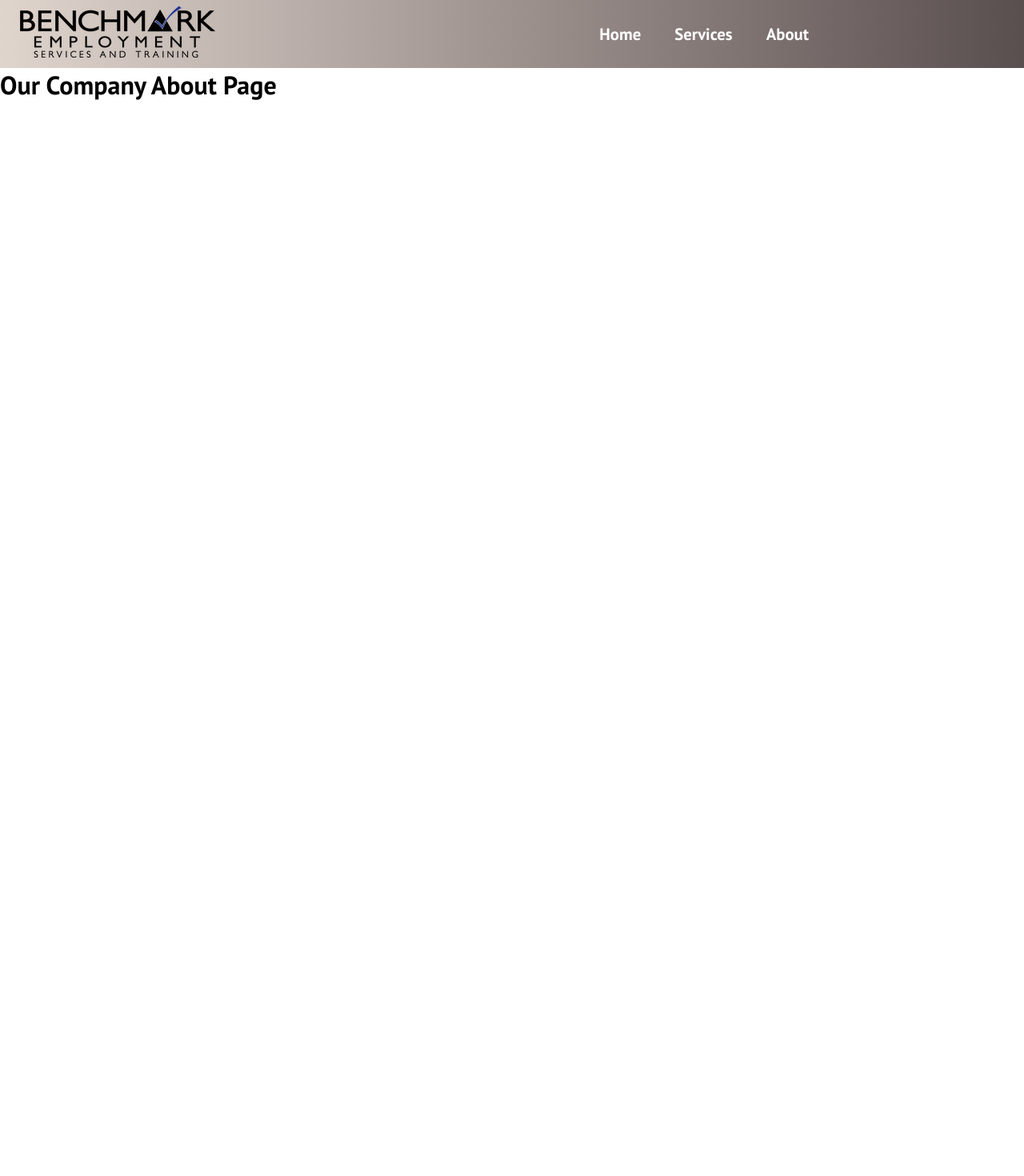
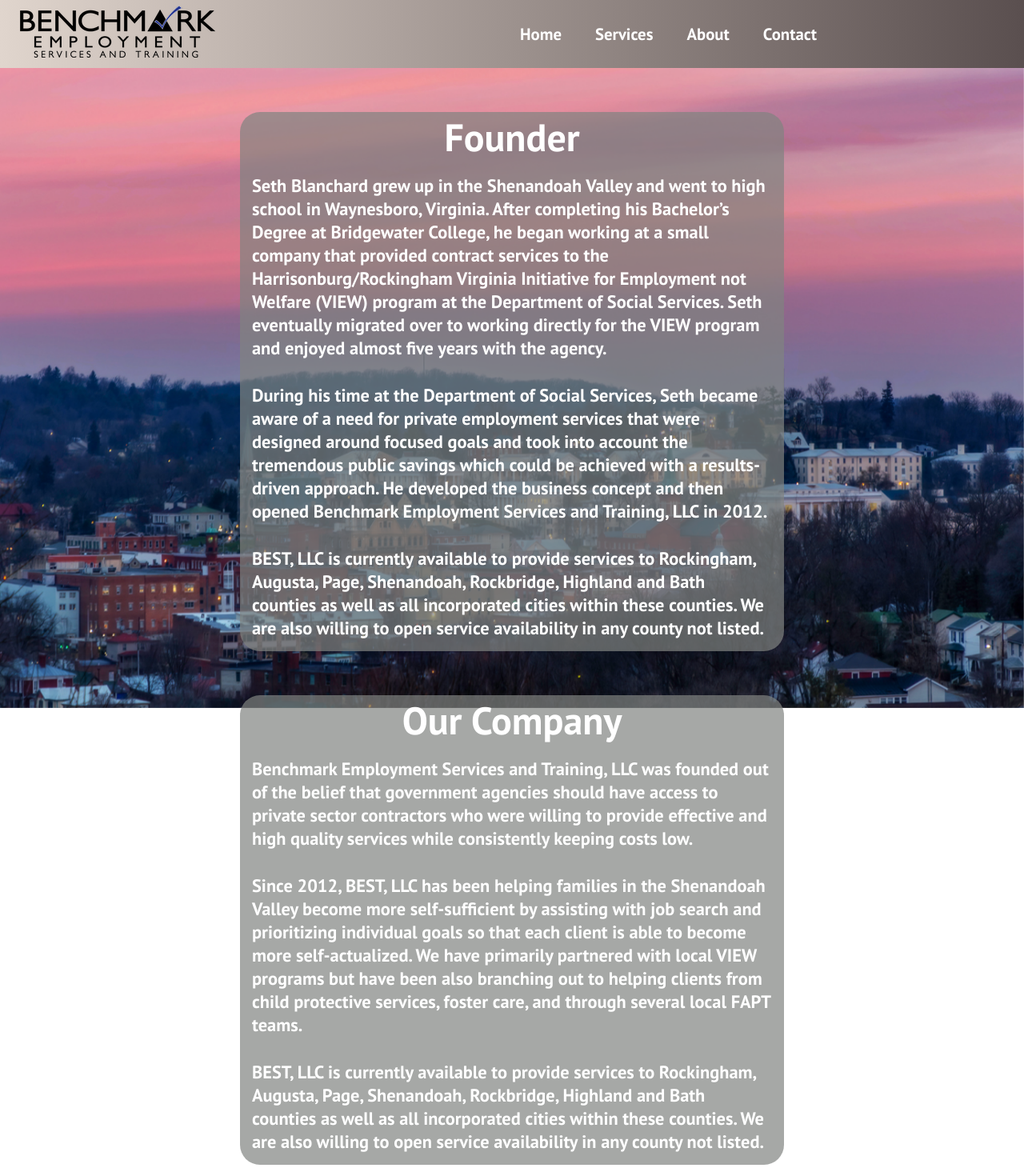
Before and after one commit to nsethblanchard/benchmark-update, a React (Create React App) app: page /about in a window 1280 px wide. Shown: the top 1470 px of the page at 80% size. Before the commit the page ends 800 px from the top, so only its background shows below. Built offline with nearby package versions, Linux system fonts and the light colour scheme.

Commit message:
About, Services, and Contact mostly done

```diff
--- a/src/App.js
+++ b/src/App.js
@@ -4,6 +4,7 @@
 import Home from "./components/pages/Home";
 import About from "./components/pages/About";
 import Services from "./components/pages/Services";
+import Contact from "./components/pages/Contact";
 
 function App() {
   return (
@@ -14,6 +15,7 @@
           <Route path="/" exact element={<Home />} />
           <Route path="/about" element={<About />} />
           <Route path="/services" element={<Services />} />
+          <Route path="/contact-us" element={<Contact />} />
         </Routes>
       </Router>
     </>
--- a/src/components/Navbar.js
+++ b/src/components/Navbar.js
@@ -42,6 +42,14 @@
                 About
               </Link>
             </li>
+            <li className="nav-item">
+              <Link
+                to="/contact-us"
+                className="nav-links"
+                onClick={closeMobileMenu}>
+                Contact
+              </Link>
+            </li>
           </ul>
         </div>
       </nav>
--- a/src/components/pages/About.js
+++ b/src/components/pages/About.js
@@ -2,9 +2,65 @@
 
 function About() {
   return (
-    <div>
-      <h1>Our Company About Page</h1>
-    </div>
+    <>
+      <div>
+        <img
+          className="staunton"
+          src="/images/Staunton.jpg"
+          alt="Staunton city"
+        />
+      </div>
+      <div className="page_content">
+        <h1 className="title">Founder</h1>
+        <p className="mission">
+          Seth Blanchard grew up in the Shenandoah Valley and went to high
+          school in Waynesboro, Virginia. After completing his Bachelor’s Degree
+          at Bridgewater College, he began working at a small company that
+          provided contract services to the Harrisonburg/Rockingham Virginia
+          Initiative for Employment not Welfare (VIEW) program at the Department
+          of Social Services. Seth eventually migrated over to working directly
+          for the VIEW program and enjoyed almost five years with the agency.
+        </p>
+        <p className="mission">
+          During his time at the Department of Social Services, Seth became
+          aware of a need for private employment services that were designed
+          around focused goals and took into account the tremendous public
+          savings which could be achieved with a results-driven approach. He
+          developed the business concept and then opened Benchmark Employment
+          Services and Training, LLC in 2012.
+        </p>
+        <p className="mission">
+          BEST, LLC is currently available to provide services to Rockingham,
+          Augusta, Page, Shenandoah, Rockbridge, Highland and Bath counties as
+          well as all incorporated cities within these counties. We are also
+          willing to open service availability in any county not listed.
+        </p>
+      </div>
+      <div className="page_content">
+        <h1 className="title">Our Company</h1>
+        <p className="mission">
+          Benchmark Employment Services and Training, LLC was founded out of the
+          belief that government agencies should have access to private sector
+          contractors who were willing to provide effective and high quality
+          services while consistently keeping costs low.
+        </p>
+        <p className="mission">
+          Since 2012, BEST, LLC has been helping families in the Shenandoah
+          Valley become more self-sufficient by assisting with job search and
+          prioritizing individual goals so that each client is able to become
+          more self-actualized. We have primarily partnered with local VIEW
+          programs but have been also branching out to helping clients from
+          child protective services, foster care, and through several local FAPT
+          teams.
+        </p>
+        <p className="mission">
+          BEST, LLC is currently available to provide services to Rockingham,
+          Augusta, Page, Shenandoah, Rockbridge, Highland and Bath counties as
+          well as all incorporated cities within these counties. We are also
+          willing to open service availability in any county not listed.
+        </p>
+      </div>
+    </>
   );
 }
 
--- /dev/null
+++ b/src/components/pages/Contact.js
@@ -0,0 +1,33 @@
+import React from "react";
+
+function Contact() {
+  return (
+    <>
+      <div>
+        <img
+          className="staunton"
+          src="/images/spring_in_staunton.jpg"
+          alt="Staunton city"
+        />
+      </div>
+      <div className="page_content">
+        <h1 className="title">Contact Us Today</h1>
+        <p className="mission">
+          We would love to speak with you about your agencies needs and how our
+          services may benefit your clients.
+        </p>
+        <p className="mission">
+          By email:{" "}
+          <a href="mailto: seth.blanchard@benchmark-employment.com">
+            seth.blanchard@benchmark-employment.com
+          </a>
+        </p>
+        <p className="mission">
+          By Phone: <strong>(540) 688-7016</strong>
+        </p>
+      </div>
+    </>
+  );
+}
+
+export default Contact;
--- a/src/components/pages/pages.css
+++ b/src/components/pages/pages.css
@@ -1,5 +1,7 @@
 .page_content {
   margin: 55px 300px;
+  background: rgba(129, 131, 129, 0.7);
+  border-radius: 25px;
 }
 
 ul {
@@ -14,15 +16,13 @@
 .subtitle {
   color: #fff;
   text-align: center;
-  font-size: 40px;
+  font-size: 35px;
   padding-bottom: 15px;
 }
 
 .mission {
-  background-color: black;
   font-size: 1.4rem;
-  padding: 10px;
-  background: rgba(129, 131, 129, 0.8);
+  padding: 15px;
 
   color: #fff;
 }
```
